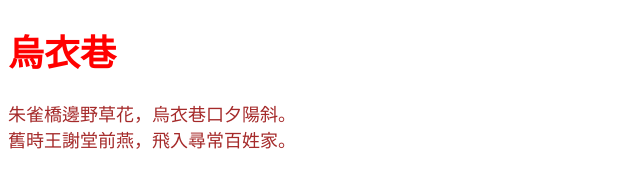
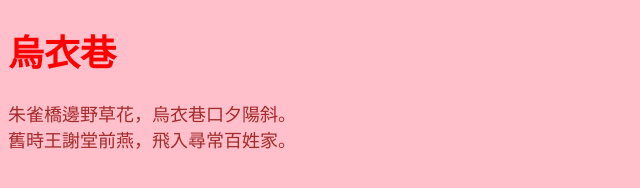
Before and after one commit to 41112110/41112110, a plain HTML site: page poem2.html in a window 1280 px wide. Shown: the whole page, without its empty margins (0-640 px from the left). Drawn offline with Linux system fonts and the light colour scheme.

Commit message:
Add files via upload

```diff
--- a/poem2.html
+++ b/poem2.html
@@ -4,7 +4,7 @@
     <title>劉禹錫的《烏衣巷》</title>
     <style>
         body {
-            background-color: pink yellow;
+            background-color: pink;
         }
         h1 {
             color: red;
```
